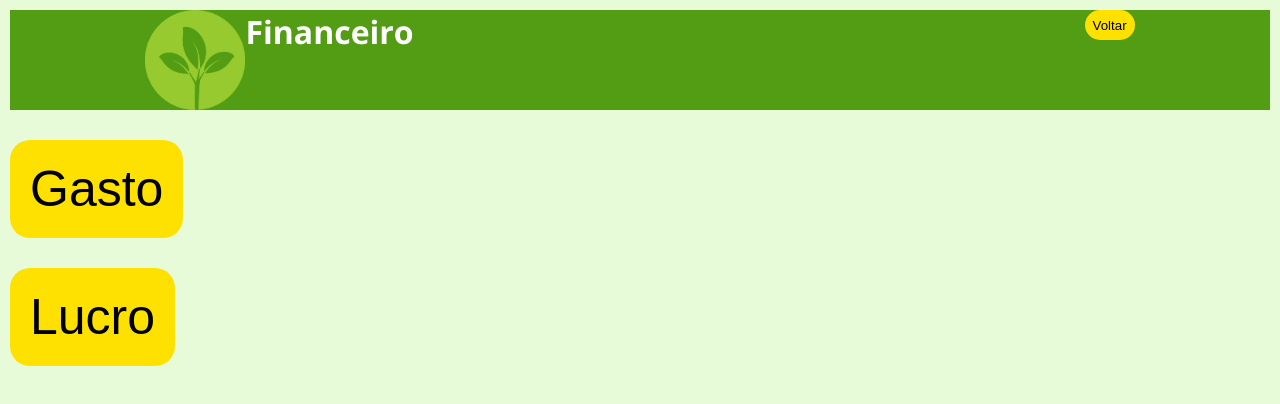
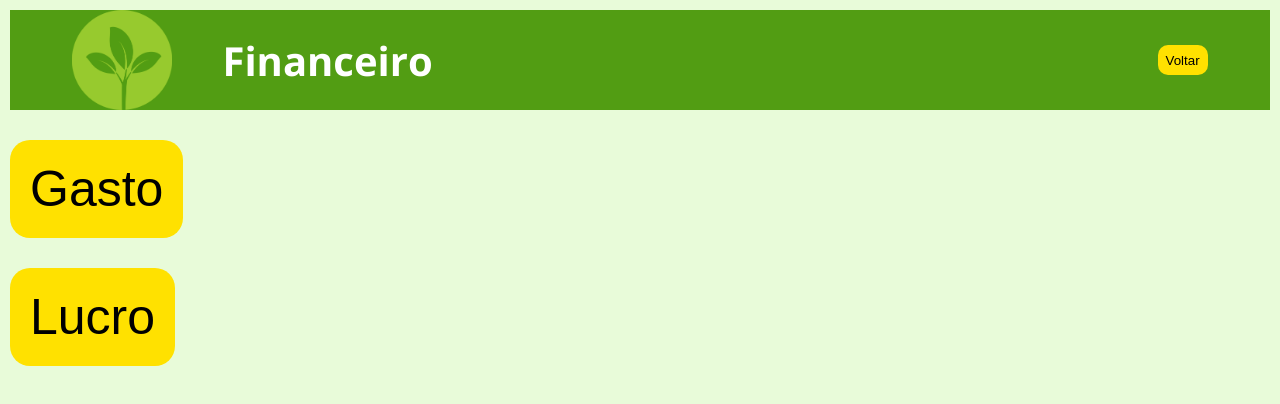
Before and after one commit to ThalesTavares18/gestao-rural, a Next.js app: page /Financeiro in a window 1280 px wide. Shown: the top 404 px of the page. Built offline with nearby package versions, Linux system fonts and the light colour scheme.

Commit message:
atualizando

```diff
--- a/app/Financeiro/financeiro.css
+++ b/app/Financeiro/financeiro.css
@@ -14,7 +14,7 @@ body{
     border: 0;
     height: 30px;
     width: 50px;;
-    border-radius: 30px;
+    border-radius: 10px;
     background: #ffe100;
     color: black;
 
@@ -64,11 +64,15 @@ body{
     display: flex;
     color: white;
     justify-content: space-around;
-    gap: 400px;
+    gap: 600px;
+    align-items: center;
 
 }
 
 .Logo{
 
     display: flex;
+    gap:50px;
+    font-size: 20px;
+    align-items: center;
 }
```
